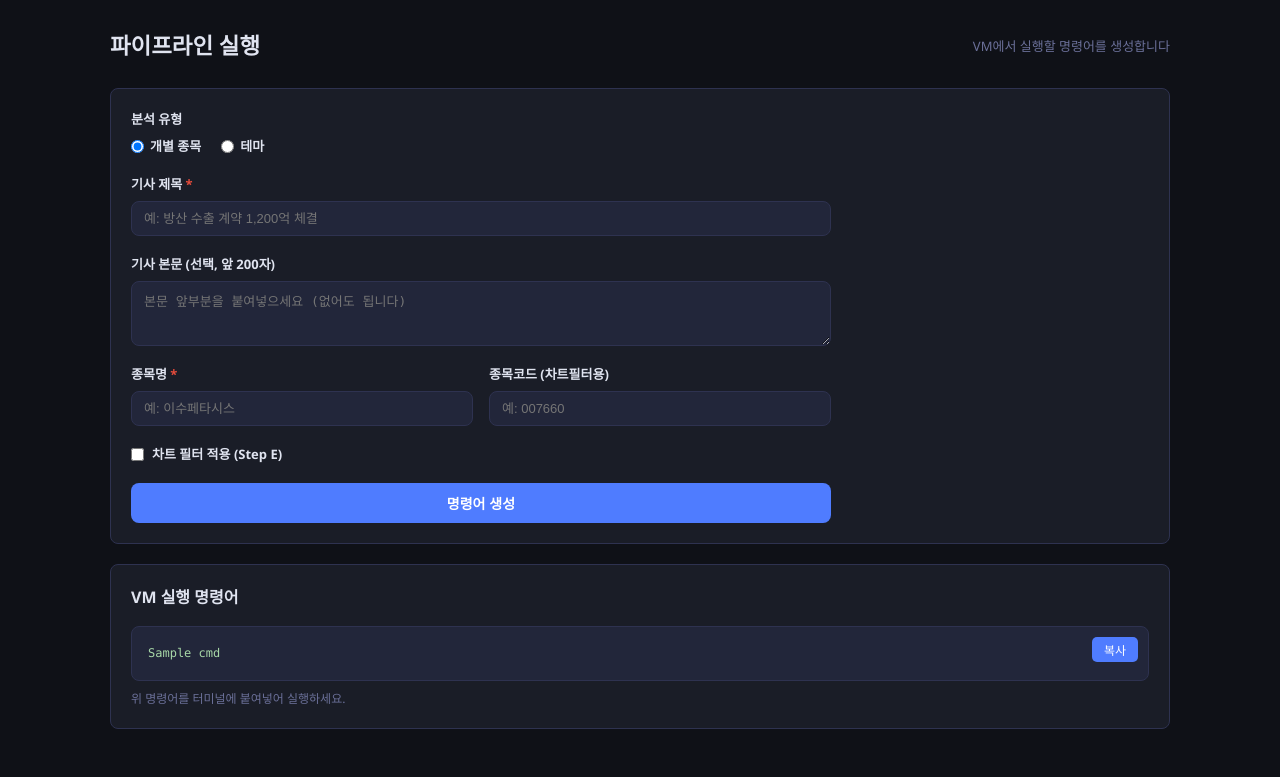
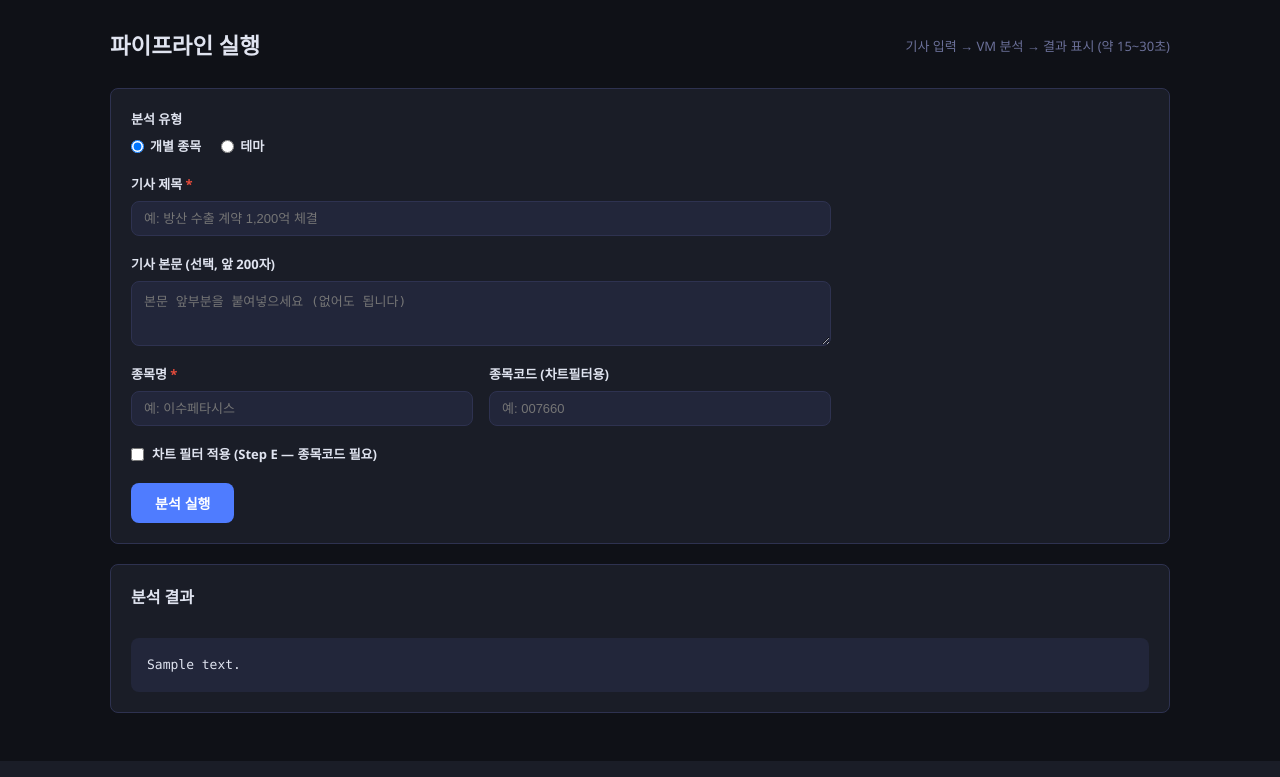
Before and after one commit to gjdnddd/SF-STOCK, a Flask app: template nextmove/web/templates/pipeline.html in a window 1280 px wide. Shown: the part 52-829 px from the top of the page. Run offline with Flask 3, Linux system fonts and the light colour scheme; the template is opened without the code that fills it: most values are stand-ins (such as "Sample title", 1, 10 or a date in 2020).

Commit message:
Pipeline auto-execute: SCP+SSH wrapper, loading spinner

```diff
--- a/nextmove/web/app.py
+++ b/nextmove/web/app.py
@@ -6,8 +6,11 @@ PC / 노트북 양쪽 접근 가능 (같은 네트워크)
 
 from __future__ import annotations
 
+import json
 import os
+import subprocess
 import sys
+import tempfile
 from datetime import datetime, date, timedelta
 from pathlib import Path
 
@@ -282,38 +285,64 @@ def performance():
 
 @app.route("/pipeline", methods=["GET", "POST"])
 def pipeline():
-    cmd = None
+    result_text = None
+    error       = None
+
     if request.method == "POST":
-        mode       = request.form.get("mode", "individual")
-        title      = request.form.get("title", "").replace("'", "\\'")
-        body       = request.form.get("body", "").replace("'", "\\'")[:200]
-        stock_name = request.form.get("stock_name", "")
-        stock_code = request.form.get("stock_code", "")
-        core_theme = request.form.get("core_theme", "")
-        themes     = request.form.get("themes", "")
-        use_chart  = request.form.get("chart_filter") == "on"
+        mode      = request.form.get("mode", "individual")
+        use_chart = request.form.get("chart_filter") == "on"
 
-        src_cmd = f"source /home/{VM_USER}/.bashrc_env && cd {VM_PATH}"
+        args: dict = {
+            "mode":         mode,
+            "title":        request.form.get("title", ""),
+            "body":         request.form.get("body", "")[:200],
+            "chart_filter": use_chart,
+        }
+        if mode == "individual":
+            args["stock_name"] = request.form.get("stock_name", "")
+            args["stock_code"] = request.form.get("stock_code", "")
+        else:
+            args["core_theme"] = request.form.get("core_theme", "")
+            args["themes"]     = request.form.get("themes", "")
 
-        if mode == "individual":
-            parts = [f"python3 run_pipeline.py individual",
-                     f"--stock '{stock_name}'",
-                     f"--title '{title}'"]
-            if stock_code: parts.append(f"--stock-code '{stock_code}'")
-            if body:        parts.append(f"--body '{body[:100]}'")
-            if use_chart:   parts.append("--chart-filter")
-        else:
-            parts = [f"python3 run_pipeline.py theme",
-                     f"--core-theme '{core_theme}'",
-                     f"--themes '{themes}'",
-                     f"--title '{title}'"]
-            if body:      parts.append(f"--body '{body[:100]}'")
-            if use_chart: parts.append("--chart-filter")
+        tmp_json = Path(tempfile.gettempdir()) / "nm_web_args.json"
+        tmp_json.write_text(json.dumps(args, ensure_ascii=False), encoding="utf-8")
 
-        inner = " \\\n  ".join(parts)
-        cmd   = f"gcloud compute ssh {VM_NAME} --zone={VM_ZONE} \\\n  --command='{src_cmd} && {inner}'"
+        try:
+            # ── 1. VM에 인자 JSON 업로드 (한글 인코딩 문제 우회) ─────────────
+            scp = subprocess.run(
+                ["gcloud", "compute", "scp", str(tmp_json),
+                 f"{VM_NAME}:/tmp/nm_web_args.json", f"--zone={VM_ZONE}"],
+                capture_output=True, timeout=30,
+            )
+            if scp.returncode != 0:
+                raise RuntimeError(f"SCP 실패: {scp.stderr.decode(errors='replace')}")
 
-    return render_template("pipeline.html", cmd=cmd)
+            # ── 2. VM에서 래퍼 스크립트 실행 ─────────────────────────────────
+            inner = (
+                f"source /home/{VM_USER}/.bashrc_env && "
+                f"cd {VM_PATH} && "
+                f"python3 web/run_wrapper.py"
+            )
+            ssh = subprocess.run(
+                ["gcloud", "compute", "ssh", VM_NAME,
+                 f"--zone={VM_ZONE}",
+                 f"--command=sudo -H -u {VM_USER} bash -c '{inner}'"],
+                capture_output=True, timeout=120,
+                encoding="utf-8", errors="replace",
+            )
+            result_text = (ssh.stdout or "").strip()
+            if ssh.returncode != 0 and not result_text:
+                raise RuntimeError(ssh.stderr or "VM 실행 오류")
+
+        except subprocess.TimeoutExpired:
+            error = "실행 시간 초과 (120초) — VM 상태를 확인하세요."
+        except Exception as e:
+            error = str(e)
+        finally:
+            tmp_json.unlink(missing_ok=True)
+
+    return render_template("pipeline.html", result_text=result_text, error=error)
 
 
 if __name__ == "__main__":
--- a/nextmove/web/static/style.css
+++ b/nextmove/web/static/style.css
@@ -205,6 +205,21 @@ main { max-width: 1100px; margin: 0 auto; padding: 28px 20px; }
             cursor: pointer; transition: opacity .15s; }
 .btn-copy:hover { opacity: .85; }
 
+/* ── Loading ── */
+.form-actions { display: flex; align-items: center; gap: 16px; flex-wrap: wrap; }
+.loading-wrap { display: flex; align-items: center; gap: 10px; color: var(--muted); font-size: 13px; }
+.spinner { width: 18px; height: 18px; border: 2px solid var(--border);
+           border-top-color: var(--accent); border-radius: 50%;
+           animation: spin .7s linear infinite; flex-shrink: 0; }
+@keyframes spin { to { transform: rotate(360deg); } }
+
+/* ── Result ── */
+.result-header { display: flex; justify-content: space-between; align-items: center; margin-bottom: 12px; }
+.result-box { background: var(--bg3); border-radius: var(--radius); padding: 16px;
+              font-family: 'Consolas', 'D2Coding', monospace; font-size: 13px;
+              line-height: 1.7; white-space: pre-wrap; word-break: break-all;
+              color: var(--text); max-height: 600px; overflow-y: auto; }
+
 /* ── Shared ── */
 .pos   { color: var(--pos); }
 .neg   { color: var(--neg); }
--- a/nextmove/web/templates/pipeline.html
+++ b/nextmove/web/templates/pipeline.html
@@ -4,11 +4,11 @@
 {% block content %}
 <div class="page-header">
   <h1>파이프라인 실행</h1>
-  <span class="subtitle">VM에서 실행할 명령어를 생성합니다</span>
+  <span class="subtitle">기사 입력 → VM 분석 → 결과 표시 (약 15~30초)</span>
 </div>
 
 <section class="section">
-  <form method="POST" class="pipeline-form">
+  <form method="POST" class="pipeline-form" id="pipeline-form">
 
     <div class="form-group">
       <label>분석 유형</label>
@@ -26,76 +26,126 @@
 
     <div class="form-group">
       <label for="title">기사 제목 <span class="required">*</span></label>
-      <input type="text" id="title" name="title" placeholder="예: 방산 수출 계약 1,200억 체결" required>
+      <input type="text" id="title" name="title" placeholder="예: 방산 수출 계약 1,200억 체결" required
+             value="{{ request.form.get('title', '') }}">
     </div>
 
     <div class="form-group">
       <label for="body">기사 본문 (선택, 앞 200자)</label>
-      <textarea id="body" name="body" rows="3" placeholder="본문 앞부분을 붙여넣으세요 (없어도 됩니다)"></textarea>
+      <textarea id="body" name="body" rows="3"
+                placeholder="본문 앞부분을 붙여넣으세요 (없어도 됩니다)">{{ request.form.get('body', '') }}</textarea>
     </div>
 
-    <!-- 개별 종목 필드 -->
     <div id="individual-fields">
       <div class="form-row">
         <div class="form-group">
           <label for="stock_name">종목명 <span class="required">*</span></label>
-          <input type="text" id="stock_name" name="stock_name" placeholder="예: 이수페타시스">
+          <input type="text" id="stock_name" name="stock_name" placeholder="예: 이수페타시스"
+                 value="{{ request.form.get('stock_name', '') }}">
         </div>
         <div class="form-group">
           <label for="stock_code">종목코드 (차트필터용)</label>
-          <input type="text" id="stock_code" name="stock_code" placeholder="예: 007660" maxlength="6">
+          <input type="text" id="stock_code" name="stock_code" placeholder="예: 007660" maxlength="6"
+                 value="{{ request.form.get('stock_code', '') }}">
         </div>
       </div>
     </div>
 
-    <!-- 테마 필드 -->
     <div id="theme-fields" style="display:none">
       <div class="form-row">
         <div class="form-group">
           <label for="core_theme">핵심 테마 <span class="required">*</span></label>
-          <input type="text" id="core_theme" name="core_theme" placeholder="예: 방산">
+          <input type="text" id="core_theme" name="core_theme" placeholder="예: 방산"
+                 value="{{ request.form.get('core_theme', '') }}">
         </div>
         <div class="form-group">
           <label for="themes">테마 목록 (쉼표 구분)</label>
-          <input type="text" id="themes" name="themes" placeholder="예: 방산,수출,K방산,국방">
+          <input type="text" id="themes" name="themes" placeholder="예: 방산,수출,K방산,국방"
+                 value="{{ request.form.get('themes', '') }}">
         </div>
       </div>
     </div>
 
     <div class="form-group">
       <label class="checkbox-label">
-        <input type="checkbox" name="chart_filter" value="on">
-        차트 필터 적용 (Step E)
+        <input type="checkbox" name="chart_filter" value="on"
+               {{ 'checked' if request.form.get('chart_filter') == 'on' else '' }}>
+        차트 필터 적용 (Step E — 종목코드 필요)
       </label>
     </div>
 
-    <button type="submit" class="btn-primary">명령어 생성</button>
+    <div class="form-actions">
+      <button type="submit" class="btn-primary" id="submit-btn">분석 실행</button>
+      <div id="loading" style="display:none" class="loading-wrap">
+        <span class="spinner"></span>
+        <span id="loading-text">VM 연결 중...</span>
+      </div>
+    </div>
   </form>
 </section>
 
-{% if cmd %}
+{% if error %}
+<div class="alert error">{{ error }}</div>
+{% endif %}
+
+{% if result_text %}
 <section class="section">
-  <h2>VM 실행 명령어</h2>
-  <div class="cmd-box">
-    <pre id="cmd-text">{{ cmd }}</pre>
-    <button class="btn-copy" onclick="copyCmd()">복사</button>
+  <div class="result-header">
+    <h2>분석 결과</h2>
+    <button class="btn-copy" onclick="copyResult()">복사</button>
   </div>
-  <p class="muted small">위 명령어를 터미널에 붙여넣어 실행하세요.</p>
+  <pre id="result-text" class="result-box">{{ result_text }}</pre>
 </section>
 {% endif %}
 
 <script>
+// 폼 제출 시 로딩 표시
+document.getElementById('pipeline-form').addEventListener('submit', function() {
+  const btn = document.getElementById('submit-btn');
+  btn.disabled = true;
+  btn.textContent = '분석 중...';
+  document.getElementById('loading').style.display = 'flex';
+
+  const steps = [
+    { delay: 0,     text: 'VM 연결 중...' },
+    { delay: 5000,  text: 'Step A: 재료 필터링...' },
+    { delay: 10000, text: 'Step C: 유사 사례 분석...' },
+    { delay: 20000, text: 'Step D: 결과 카드 생성...' },
+    { delay: 30000, text: '거의 완료...' },
+  ];
+  steps.forEach(function(s) {
+    setTimeout(function() {
+      var el = document.getElementById('loading-text');
+      if (el) el.textContent = s.text;
+    }, s.delay);
+  });
+});
+
 function toggleMode(val) {
   document.getElementById('individual-fields').style.display = val === 'individual' ? '' : 'none';
   document.getElementById('theme-fields').style.display      = val === 'theme'      ? '' : 'none';
 }
-function copyCmd() {
-  const t = document.getElementById('cmd-text').innerText;
-  navigator.clipboard.writeText(t).then(() => {
+
+function copyResult() {
+  const t = document.getElementById('result-text').innerText;
+  navigator.clipboard.writeText(t).then(function() {
     const btn = document.querySelector('.btn-copy');
     btn.textContent = '복사됨!';
-    setTimeout(() => btn.textContent = '복사', 2000);
+    setTimeout(function() { btn.textContent = '복사'; }, 2000);
   });
 }
+
+// 결과 있으면 스크롤
+{% if result_text %}
+document.addEventListener('DOMContentLoaded', function() {
+  document.querySelector('.result-box').scrollIntoView({ behavior: 'smooth', block: 'start' });
+});
+{% endif %}
+
+// 이전 선택 모드 복원
+{% if request.form.get('mode') == 'theme' %}
+document.querySelector('[value="theme"]').checked = true;
+toggleMode('theme');
+{% endif %}
 </script>
 {% endblock %}
```
Also changed, not shown: nextmove/web/run_wrapper.py (added, +46 -0 lines).
